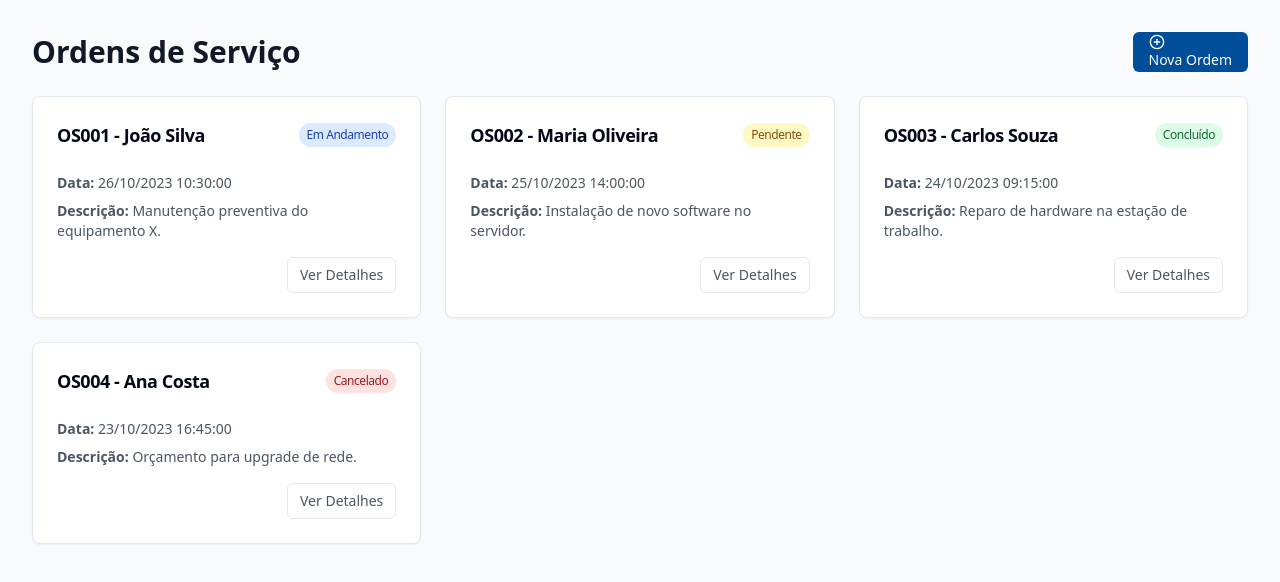
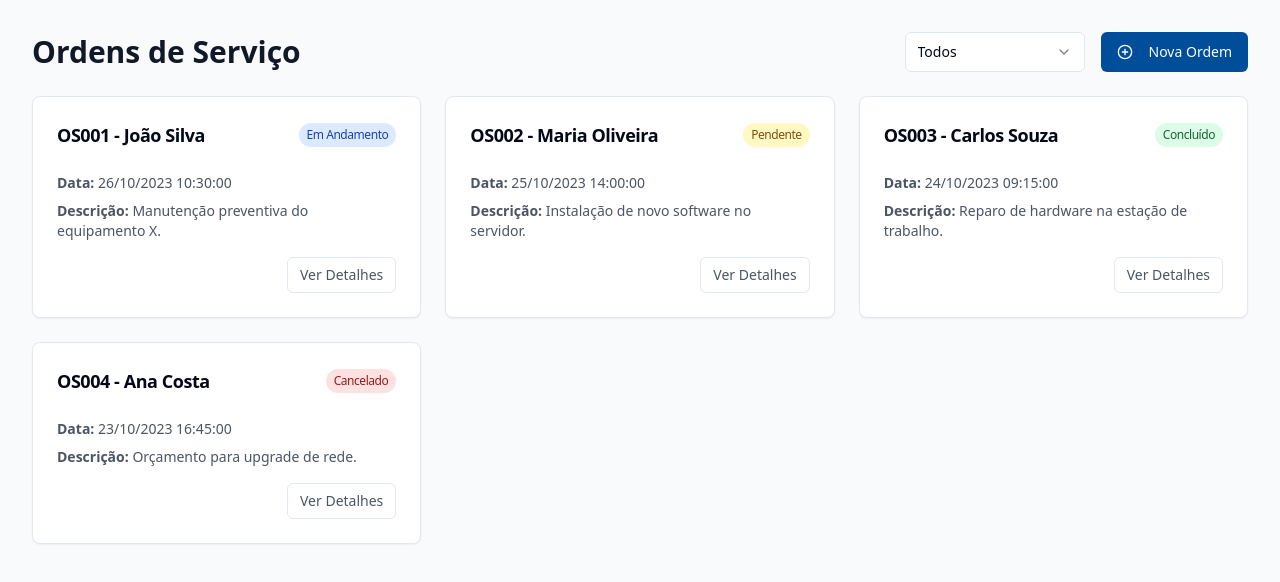
Before and after one commit to Caudior/ABERTURA-DE-OS, a React (Vite) app: page /service-orders in a window 1280 px wide. Shown: the top 582 px of the page. Built offline with nearby package versions, Linux system fonts and the light colour scheme; sample sign-in values are in the browser's storage.

Commit message:
[dyad] Adicionando um filtro de status à página de ordens de serviço. - wrote 1 file(s)

```diff
--- a/src/pages/ServiceOrderPage.tsx
+++ b/src/pages/ServiceOrderPage.tsx
@@ -1,21 +1,25 @@
 "use client";
 
-import React from 'react';
+import React, { useState, useEffect } from 'react';
 import { Button } from '@/components/ui/button';
 import { Card, CardContent, CardHeader, CardTitle } from '@/components/ui/card';
 import { PlusCircle } from 'lucide-react';
-import { Link } from 'react-router-dom';
+import { Link, useNavigate } from 'react-router-dom';
 import { useAuth } from '@/contexts/AuthContext';
-import { useServiceOrders } from '@/contexts/ServiceOrderContext'; // Importar useServiceOrders
-import { useEffect } from 'react';
-import { useNavigate } from 'react-router-dom';
-
-// Removido mockServiceOrders, agora vem do contexto
+import { useServiceOrders, ServiceOrder } from '@/contexts/ServiceOrderContext'; // Importar ServiceOrder para tipos
+import {
+  Select,
+  SelectContent,
+  SelectItem,
+  SelectTrigger,
+  SelectValue,
+} from "@/components/ui/select";
 
 const ServiceOrderPage: React.FC = () => {
   const { session, loading: authLoading } = useAuth();
-  const { serviceOrders } = useServiceOrders(); // Obter serviceOrders do contexto
+  const { serviceOrders } = useServiceOrders();
   const navigate = useNavigate();
+  const [filterStatus, setFilterStatus] = useState<'Todos' | ServiceOrder['status']>('Todos');
 
   useEffect(() => {
     if (!authLoading && !session) {
@@ -32,26 +36,48 @@ const ServiceOrderPage: React.FC = () => {
   }
 
   if (!session) {
-    return null; // Será redirecionado para o login
+    return null;
   }
+
+  const filteredOrders = serviceOrders.filter(order => {
+    if (filterStatus === 'Todos') {
+      return true;
+    }
+    return order.status === filterStatus;
+  });
 
   return (
     <div className="min-h-screen bg-gray-50 dark:bg-gray-950 p-4 sm:p-6 lg:p-8">
       <div className="max-w-7xl mx-auto">
-        <div className="flex justify-between items-center mb-6">
+        <div className="flex flex-col sm:flex-row justify-between items-center mb-6 gap-4">
           <h1 className="text-3xl font-bold text-gray-900 dark:text-white">Ordens de Serviço</h1>
-          <Link to="/service-orders/new">
-            <Button>
-              <span>
+          <div className="flex items-center gap-4 w-full sm:w-auto">
+            <Select
+              value={filterStatus}
+              onValueChange={(value: 'Todos' | ServiceOrder['status']) => setFilterStatus(value)}
+            >
+              <SelectTrigger className="w-[180px]">
+                <SelectValue placeholder="Filtrar por Status" />
+              </SelectTrigger>
+              <SelectContent>
+                <SelectItem value="Todos">Todos</SelectItem>
+                <SelectItem value="Pendente">Pendente</SelectItem>
+                <SelectItem value="Em Andamento">Em Andamento</SelectItem>
+                <SelectItem value="Concluído">Concluído</SelectItem>
+                <SelectItem value="Cancelado">Cancelado</SelectItem>
+              </SelectContent>
+            </Select>
+            <Link to="/service-orders/new">
+              <Button className="w-full sm:w-auto">
                 <PlusCircle className="mr-2 h-4 w-4" />
                 Nova Ordem
-              </span>
-            </Button>
-          </Link>
+              </Button>
+            </Link>
+          </div>
         </div>
 
         <div className="grid grid-cols-1 md:grid-cols-2 lg:grid-cols-3 gap-6">
-          {serviceOrders.map((order) => ( // Usar serviceOrders do contexto
+          {filteredOrders.map((order) => (
             <Card key={order.id} className="shadow-sm hover:shadow-md transition-shadow duration-200">
               <CardHeader>
                 <CardTitle className="flex justify-between items-center text-lg">
@@ -86,9 +112,9 @@ const ServiceOrderPage: React.FC = () => {
           ))}
         </div>
 
-        {serviceOrders.length === 0 && ( // Usar serviceOrders do contexto
+        {filteredOrders.length === 0 && (
           <p className="text-center text-gray-500 dark:text-gray-400 mt-10">
-            Nenhuma ordem de serviço encontrada. Crie uma nova!
+            Nenhuma ordem de serviço encontrada com o status "{filterStatus}".
           </p>
         )}
       </div>
```
